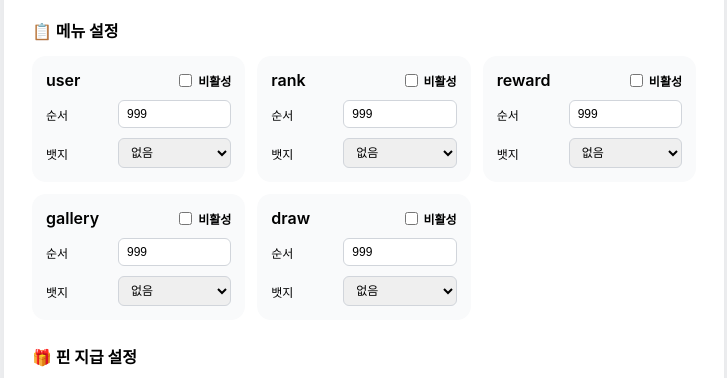
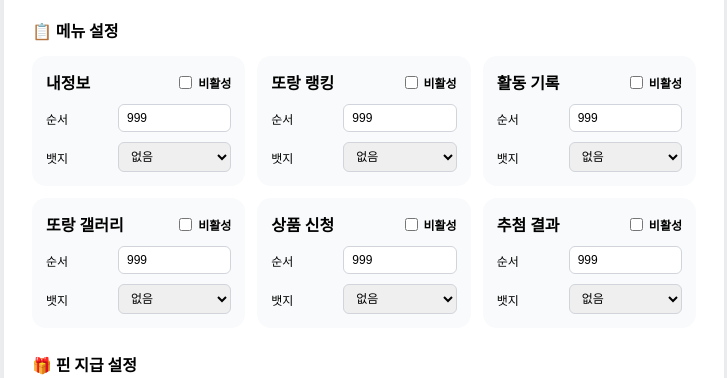
Before and after one commit to DevKyu/Torang, a React (Vite) app: page /admin/event in a window 1280 px wide. Shown: the part 143-521 px from the top of the page, without its empty margins (276-1003 px from the left). Built offline with nearby package versions, Linux system fonts and the light colour scheme; no server answers; the database is empty.

Commit message:
feat: 활동 기록 메뉴 추가

```diff
--- /dev/null
+++ b/src/components/History.tsx
@@ -0,0 +1,5 @@
+const History = () => {
+  return <></>;
+};
+
+export default History;
--- a/src/components/MainMenu.tsx
+++ b/src/components/MainMenu.tsx
@@ -7,6 +7,7 @@ import {
   UserIcon,
   ShieldIcon,
   ImagesIcon,
+  History,
 } from 'lucide-react';
 import { logOut, checkAdminId } from '../services/firebase';
 
@@ -38,12 +39,19 @@ type MenuItem = MenuItemBase & {
 const BASE_MENU_MAP: Record<string, MenuItemBase> = {
   user: { id: 'user', label: '내정보', icon: <UserIcon size={20} /> },
   rank: { id: 'rank', label: '또랑 랭킹', icon: <UsersIcon size={20} /> },
-  reward: { id: 'reward', label: '상품 신청', icon: <GiftIcon size={20} /> },
+  history: {
+    id: 'history',
+    label: '활동 기록',
+    icon: <History size={20} />,
+  },
+
   gallery: {
     id: 'gallery',
     label: '또랑 갤러리',
     icon: <ImagesIcon size={20} />,
   },
+
+  reward: { id: 'reward', label: '상품 신청', icon: <GiftIcon size={20} /> },
   draw: { id: 'draw', label: '추첨 결과', icon: <TargetIcon size={20} /> },
 };
 
@@ -65,6 +73,7 @@ const PATH_MAP: Record<string, string> = {
   rank: '/ranking',
   admin: '/admin',
   gallery: '/gallery',
+  history: '/history',
 };
 
 const MainMenu = () => {
@@ -116,7 +125,10 @@ const MainMenu = () => {
 
   const handleClick = (id: string, disabled: boolean) => {
     if (disabled) return;
-    navigate(PATH_MAP[id], { replace: true });
+
+    const path = PATH_MAP[id];
+    if (!path) return;
+    navigate(path, { replace: true });
   };
 
   return (
--- a/src/components/admin/AdminEvent.tsx
+++ b/src/components/admin/AdminEvent.tsx
@@ -27,8 +27,24 @@ import {
   ToggleLabel,
 } from '../../styles/AdminEventStyle';
 
-const MENU_KEYS = ['user', 'rank', 'reward', 'gallery', 'draw'] as const;
+const MENU_KEYS = [
+  'user',
+  'rank',
+  'history',
+  'gallery',
+  'reward',
+  'draw',
+] as const;
 type MenuKey = (typeof MENU_KEYS)[number];
+
+const MENU_LABEL: Record<MenuKey, string> = {
+  user: '내정보',
+  rank: '또랑 랭킹',
+  history: '활동 기록',
+  gallery: '또랑 갤러리',
+  reward: '상품 신청',
+  draw: '추첨 결과',
+};
 
 const PIN_KEYS = [
   'achievement',
@@ -90,7 +106,11 @@ export default function AdminEvent() {
   }, [loadEventConfig]);
 
   useEffect(() => {
-    setMenuDraft(menu as MenuDraft);
+    const next: MenuDraft = {} as MenuDraft;
+    MENU_KEYS.forEach((k) => {
+      next[k] = menu[k] ?? {};
+    });
+    setMenuDraft(next);
   }, [menu]);
 
   useEffect(() => {
@@ -122,7 +142,7 @@ export default function AdminEvent() {
             return (
               <MenuCard key={id}>
                 <MenuCardHeader>
-                  <span>{id}</span>
+                  <span>{MENU_LABEL[id]}</span>
                   <ToggleLabel>
                     <input
                       type="checkbox"
--- a/src/routes/Router.tsx
+++ b/src/routes/Router.tsx
@@ -4,10 +4,11 @@ import Menu from '../components/MainMenu';
 import Reward from '../components/Reward';
 import Draw from '../components/Draw';
 import MyInfo from '../components/MyInfo';
+import History from '../components/History';
 import Ranking from '../components/Ranking';
 import Achievements from '../components/Achievements';
+import GalleryPage from '../components/gallery/GalleryPage';
 import AdminUserManagement from '../components/admin/AdminUserManagement';
-import GalleryPage from '../components/gallery/GalleryPage';
 import AdminEvent from '../components/admin/AdminEvent';
 
 const Router = () => (
@@ -22,6 +23,7 @@ const Router = () => (
     <Route path="/admin" element={<AdminUserManagement />} />
     <Route path="/admin/event" element={<AdminEvent />} />
     <Route path="/gallery" element={<GalleryPage />} />
+    <Route path="/history" element={<History />} />
   </Routes>
 );
 
```
